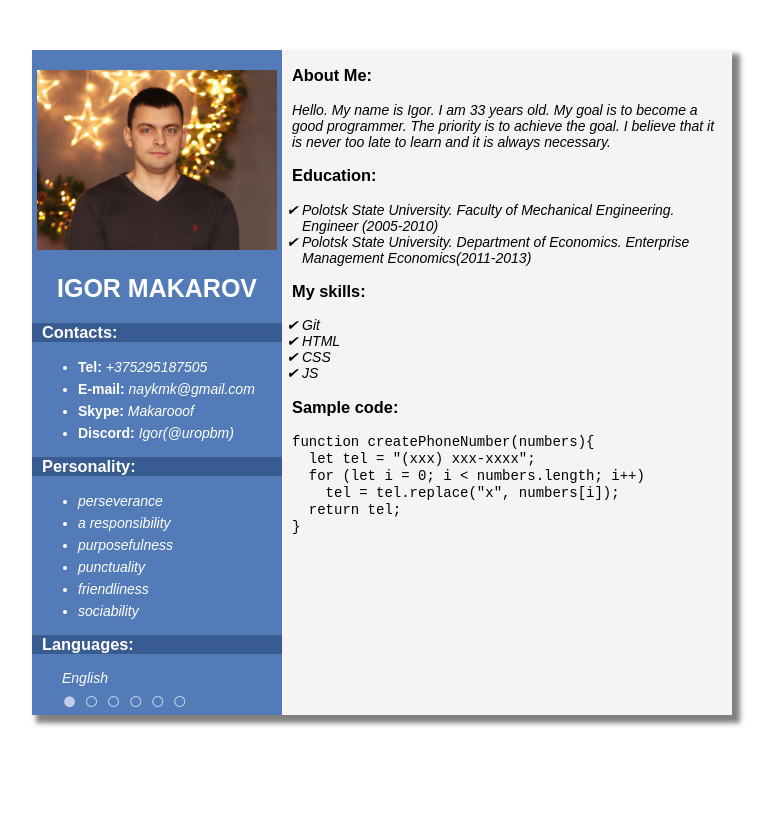
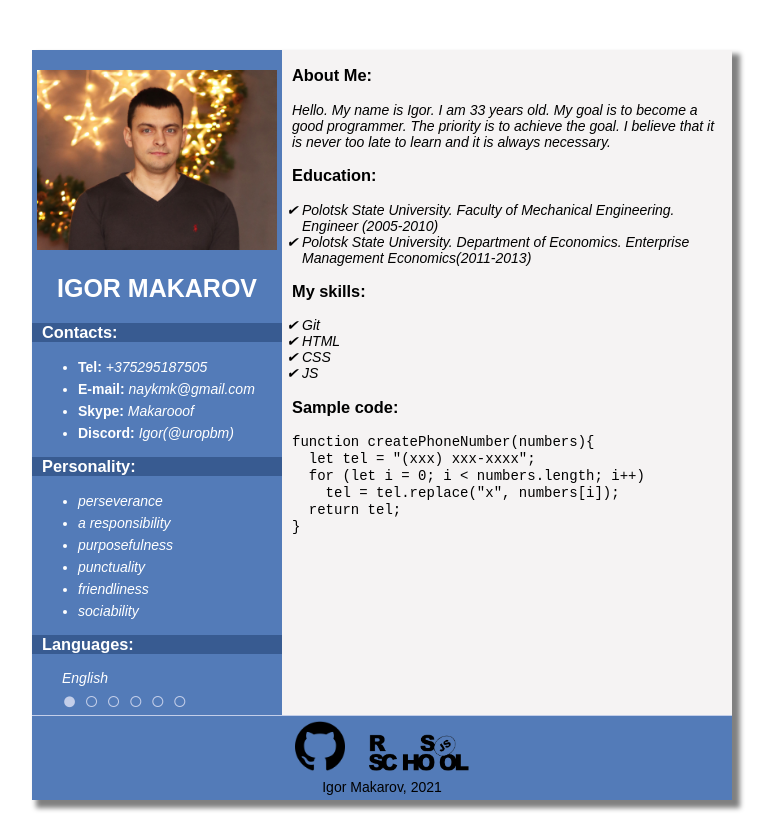
Before and after one commit to uropbm/rsschool-cv, a plain HTML site: page index.html in a window 1280 px wide. Shown: the whole page, without its empty margins (258-1032 px from the left). Drawn offline with Linux system fonts and the light colour scheme.

Commit message:
fix : add footer

```diff
--- a/index.html
+++ b/index.html
@@ -12,7 +12,7 @@
         <div class="card">
             <aside class="info_block">
                 <figure class="avatar">
-                    <p><img class="images" src="ava.jpg" alt="Avatar"></p>
+                    <p><img class="images" src="img/ava.jpg" alt="Avatar"></p>
                     <figcaption><h1>IGOR MAKAROV</h1></figcaption>
                 </figure>
                 <section class="section">
@@ -74,6 +74,11 @@
                     </code>
                 </section>
             </div>
+            <footer class="footer">
+                <span><a href="https://github.com/uropbm"><img class="image_git" src="img/git.png" alt="GitHub"></a></span>
+                <span><a href="https://rs.school/js/"><img class="image_rss" src="img/rss.png" alt="RSSchool"></a></span>
+                <p>Igor Makarov, 2021</p>
+            </footer>
         </div>
     </body>
 
--- a/style.css
+++ b/style.css
@@ -96,3 +96,28 @@ html {
     list-style: '✔ ';
     font-style: italic;
 }
+
+.footer {
+    background-color: rgb(83, 123, 184);
+    text-align: center;
+    border-top: 1px solid rgb(195, 206, 233);
+}
+
+.footer p {
+    margin-top: 5px;
+    padding-bottom: 5px;
+}
+
+.footer img {
+    margin-top: 5px;
+}
+
+.image_git {
+    width: 50px;
+    margin-right: 10px;
+}
+
+.image_rss {
+    width: 100px;
+    margin-left: 10px;
+}
```
Also changed, not shown: img/ava.jpg (renamed from ava.jpg), img/git.png (added), img/rss.png (added).
